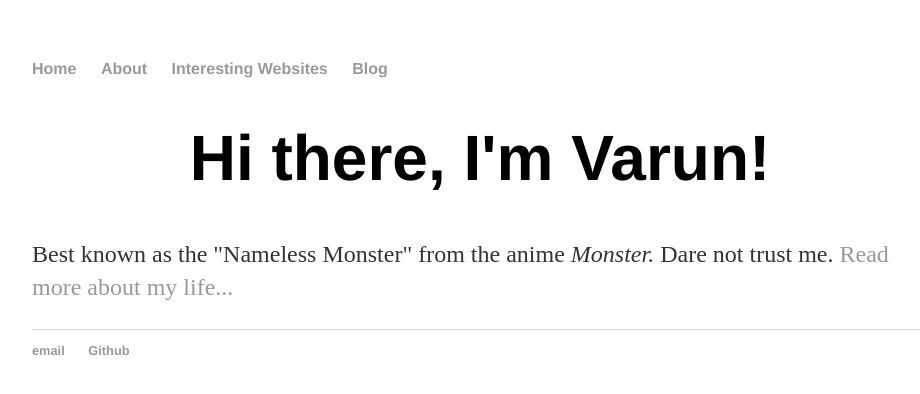
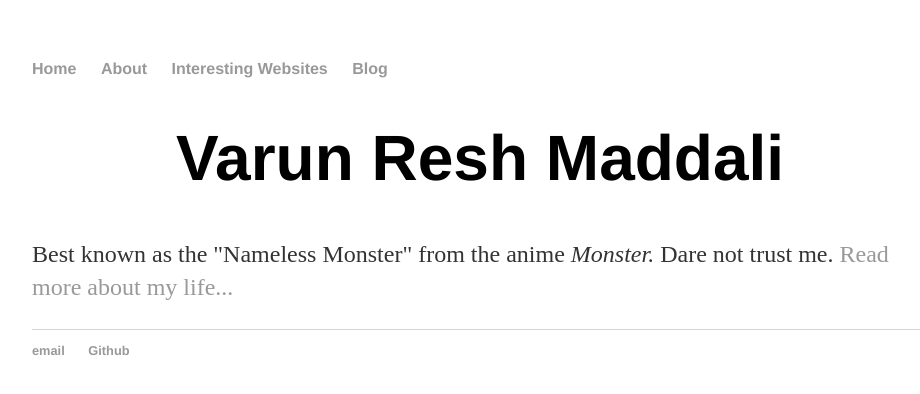
Before and after one commit to mvresh/mvresh.github.io, a Jekyll site: the page built from index.html, in a window 1280 px wide. Shown: the top 394 px of the page, without its empty margins (160-1080 px from the left). Built offline with Jekyll 4.4.1, drawn with Linux system fonts in a browser that asks for light colours.

Commit message:
Update index.html

```diff
--- a/index.html
+++ b/index.html
@@ -3,6 +3,6 @@ layout: default
 title: Varun Resh Maddali
 ---
 <div class="blurb">
-	<h1>Hi there, I'm Varun!</h1>
+	<h1>Varun Resh Maddali</h1>
 	<p>Best known as the "Nameless Monster" from the anime <em>Monster.</em> Dare not trust me. <a href="/about">Read more about my life...</a></p>
 </div><!-- /.blurb -->
```
